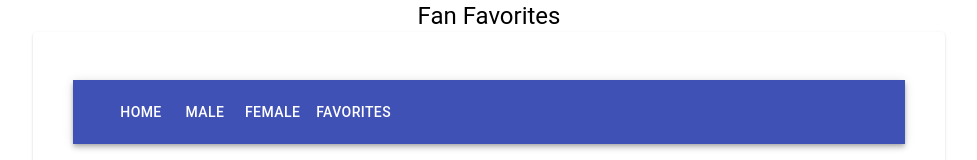
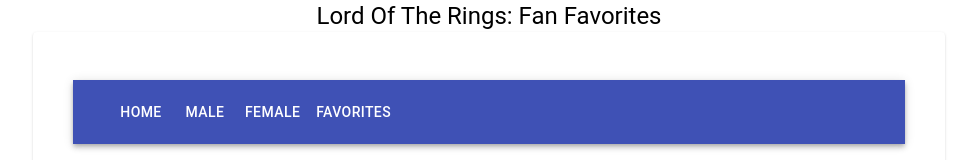
Before and after one commit to tiggerman120/superhero-sandbox, a React (Create React App) app: page / in a window 1280 px wide. Shown: the top 160 px of the page, without its empty margins (151-1128 px from the left). Built offline with nearby package versions, Linux system fonts and the light colour scheme; no server answers.

Commit message:
changed title in header

```diff
--- a/src/components/header/header.js
+++ b/src/components/header/header.js
@@ -5,7 +5,7 @@
     return (
         <container>
         <Typography variant="h5">
-           Fan Favorites
+           Lord Of The Rings: Fan Favorites
         </Typography>
              <Typography variant="h5">
         </Typography>
```
Also changed, not shown: 1 other file (tests, documents, lock files or other folders).
